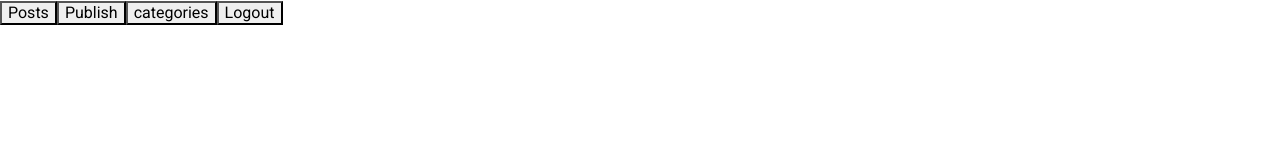
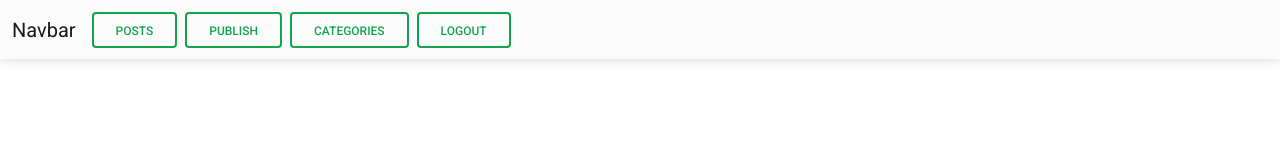
Before and after one commit to breno-albuquerque/blogs-app, a React (Create React App) app: page / in a window 1280 px wide. Shown: the top 160 px of the page. Built offline with nearby package versions, Linux system fonts and the light colour scheme; sample sign-in values are in the browser's storage.

Commit message:
chore: Desativa eslint plugin do react para desenvolvimento

```diff
--- a/package.json
+++ b/package.json
@@ -9,6 +9,7 @@
     "axios": "^0.27.2",
     "jwt-decode": "^3.1.2",
     "mdb-react-ui-kit": "^4.0.0",
+    "mdbreact": "^5.2.0",
     "normalize.css": "^8.0.1",
     "react": "^18.2.0",
     "react-dom": "^18.2.0",
@@ -19,7 +20,7 @@
     "web-vitals": "^2.1.4"
   },
   "scripts": {
-    "start": "react-scripts start",
+    "start": "DISABLE_ESLINT_PLUGIN=true react-scripts start",
     "build": "react-scripts build",
     "test": "react-scripts test",
     "eject": "react-scripts eject"
--- a/src/components/Header.jsx
+++ b/src/components/Header.jsx
@@ -1,12 +1,19 @@
-import React from 'react';
+import React, { useState } from 'react';
 import { useNavigate } from 'react-router-dom';
-import styled from 'styled-components';
-
-const Container = styled.header`
-
-`;
+import {
+  MDBContainer,
+  MDBNavbar,
+  MDBNavbarBrand,
+  MDBNavbarToggler,
+  MDBNavbarNav,
+  MDBNavbarItem,
+  MDBBtn,
+  MDBCollapse,
+  MDBIcon,
+} from 'mdb-react-ui-kit';
 
 function Header() {
+  const [showNav, setShowNav] = useState(false);
   const navigate = useNavigate();
 
   const handleRedirectClick = ({ target }) => {
@@ -23,37 +30,72 @@ function Header() {
   };
 
   return (
-    <Container>
-      <button
+
+    <MDBNavbar expand="lg" light bgColor="light">
+      <MDBContainer fluid>
+        <MDBNavbarBrand href="#">Navbar</MDBNavbarBrand>
+        <MDBNavbarToggler
+          type="button"
+          aria-expanded="false"
+          aria-label="Toggle navigation"
+          onClick={() => setShowNav(!showNav)}
+        >
+          <MDBIcon icon="bars" fas />
+        </MDBNavbarToggler>
+        <MDBCollapse navbar show={showNav}>
+          <MDBNavbarNav>
+            <MDBNavbarItem>
+              <MDBBtn
+                outline
+                color="success"
+                className="me-2"
                 value="blogPosts"
                 type="button"
                 onClick={handleRedirectClick}
               >
                 Posts
-      </button>
-      <button
+              </MDBBtn>
+            </MDBNavbarItem>
+            <MDBNavbarItem>
+              <MDBBtn
+                outline
+                color="success"
+                className="me-2"
                 value="publish"
                 type="button"
                 onClick={handleRedirectClick}
               >
                 Publish
-      </button>
-      <button
+              </MDBBtn>
+            </MDBNavbarItem>
+            <MDBNavbarItem>
+              <MDBBtn
+                outline
+                color="success"
+                className="me-2"
                 value="categories"
                 type="button"
                 onClick={handleRedirectClick}
               >
                 categories
-      </button>
-      <button
+              </MDBBtn>
+            </MDBNavbarItem>
+            <MDBNavbarItem>
+              <MDBBtn
+                outline
+                color="success"
+                className="me-2"
                 value="home"
                 type="button"
                 onClick={handleRedirectClick}
               >
                 Logout
-      </button>
-    </Container>
+              </MDBBtn>
+            </MDBNavbarItem>
+          </MDBNavbarNav>
+        </MDBCollapse>
+      </MDBContainer>
+    </MDBNavbar>
   );
 }
-
 export default Header;
--- a/src/components/RegisterComponent.jsx
+++ b/src/components/RegisterComponent.jsx
@@ -1,6 +1,5 @@
 import { MDBInput } from 'mdb-react-ui-kit';
 import React from 'react';
-import Header from './Header';
 import TogglePages from './TogglePages';
 
 function RegisterComponent({ handleChange, userData, handleClick }) {
@@ -10,7 +9,7 @@ function RegisterComponent({ handleChange, userData, handleClick }) {
 
   return (
     <section className="vh-100">
-      <Header />
+
       <div className="container-fluid h-custom">
         <div className="row d-flex justify-content-center align-items-center h-100">
           <div className="col-md-9 col-lg-6 col-xl-5">
@@ -81,7 +80,7 @@ function RegisterComponent({ handleChange, userData, handleClick }) {
                 <button
                   type="button"
                   onClick={handleClick}
-                  className="btn btn-primary btn-lg mb-3"
+                  className="btn btn-primary btn-lg"
                   style={{ paddingLeft: '2.5rem', paddingRight: '2.5rem' }}
                 >
                   Register
```
Also changed, not shown: 2 other files (tests, documents, lock files or other folders). Lines whose indentation alone changed are shown as unchanged.
